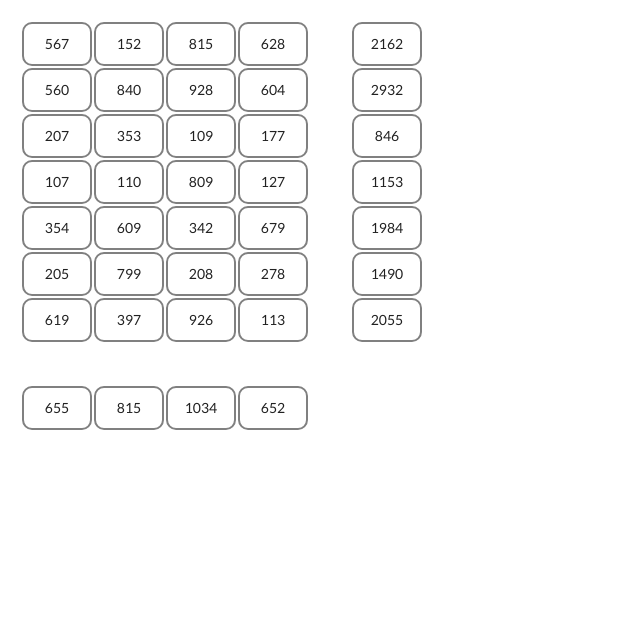
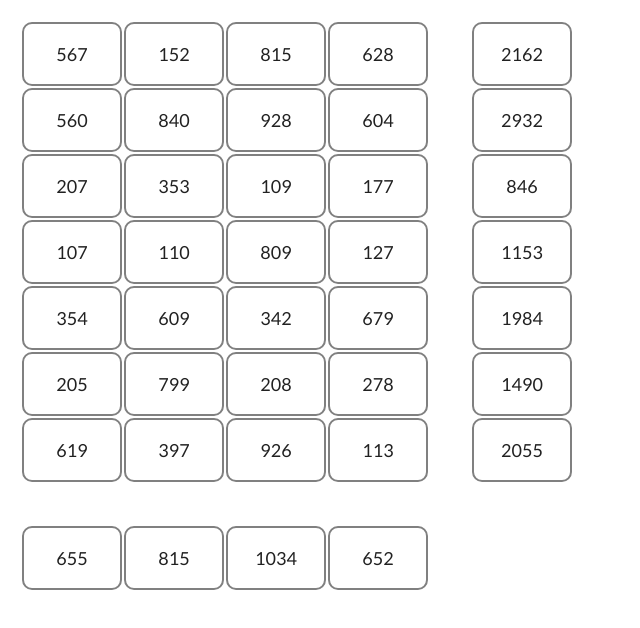
Before and after one commit to goncharukop/Memcrab_test, a React (Create React App) app: page /#/ in a window 1280 px wide. Shown: the top 628 px of the page, without its empty margins (0-640 px from the left). Built offline with nearby package versions, Linux system fonts and the light colour scheme.

Commit message:
fix size

```diff
--- a/package.json
+++ b/package.json
@@ -45,6 +45,7 @@
   "devDependencies": {
     "@mate-academy/eslint-config-react": "0.0.5",
     "eslint": "^7.13.0",
+    "gh-pages": "^3.1.0",
     "node-sass": "^4.0.0"
   }
 }
--- a/src/components/Table/Table.scss
+++ b/src/components/Table/Table.scss
@@ -10,15 +10,19 @@
 }
 
 .table__cell {
-  padding: 10px;
-  width: 70px;
+  padding: 20px;
+  width: 100px;
 
   border: 2px solid grey;
   border-radius: 10px;
 
   text-align: center;
+  font-size: large;
+
+  cursor: pointer;
 
   &:hover {
     background-color: aquamarine;
+    font-weight: 900;
   }
 }
```
Also changed, not shown: 1 other file (tests, documents, lock files or other folders).
